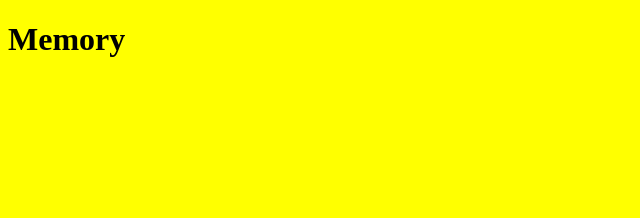
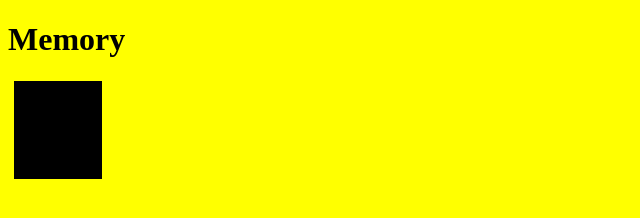
Before and after one commit to krummi14/Memory, a website built with Vite: page index.html in a window 1280 px wide. Shown: the whole page, without its empty margins (0-640 px from the left). Built offline with nearby package versions, Linux system fonts and the light colour scheme.

Commit message:
feat: memory card flip methode

```diff
--- a/index.html
+++ b/index.html
@@ -5,8 +5,16 @@
     <meta name="viewport" content="width=device-width, initial-scale=1.0">
     <title>Memory</title>
 </head>
-<body>
+<body class="index_body" >
     <h1 id="h1_memory">Memory</h1>
+    <section id="field">
+        <button class="card">
+            <div class="card__inner">
+                <div class="card__face"></div>
+                <div class="card__face card__face--back"></div>
+            </div>
+        </button>
+    </section>
     <script type="module" src="/src/main.ts"></script>
 </body>
 </html>
--- a/src/main.ts
+++ b/src/main.ts
@@ -1,3 +1,16 @@
 import './styles/style.scss';
+//document.getElementById('h1_memory')!.innerText = "first thread";
 
-//document.getElementById('h1_memory')!.innerText = "first thread";
+init();
+
+function init () {
+    const fieldRef = document.getElementById('field');
+    if (fieldRef) {
+        fieldRef.addEventListener('click', e => {
+            const card = (e.target as HTMLElement).closest('.card') as HTMLButtonElement;
+            if(card) {
+                card.classList.toggle('is_flipped');
+            }
+        })
+    }
+}
--- a/src/styles/style.scss
+++ b/src/styles/style.scss
@@ -2,3 +2,34 @@ body {
     height: 100vh;
     background-color: yellow;
 }
+
+.card {
+    height: 100px;
+    aspect-ratio: 1/1;
+    background-color: transparent;
+    border: none;
+
+    &__inner {
+        position: relative;
+        width: 100%;
+        height: 100%;
+        transform-style: preserve-3d;
+        transition: all 300ms ease-in-out;
+    }
+
+    &__face {
+        position: absolute;
+        inset: 0;
+        background-color: black;
+        backface-visibility: hidden;
+
+        &--back {
+            transform: rotateY(180deg);
+            background-color: red;
+        }
+    }
+
+    &.is_flipped .card__inner {
+        transform: rotateY(180deg);
+    }
+}
```
